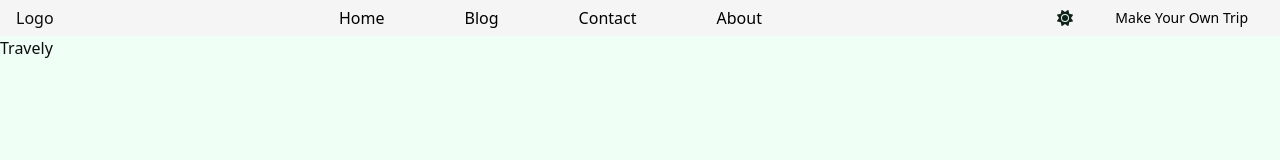
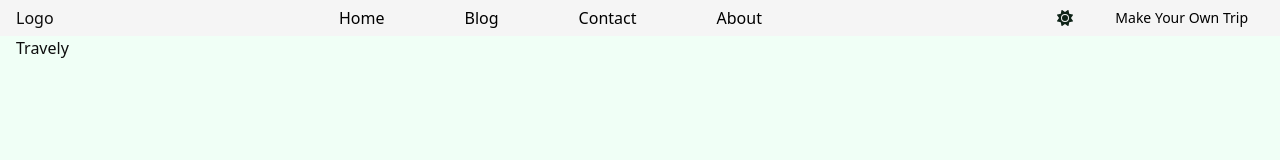
Before and after one commit to chengivan2/onpoint, a Next.js app: page / in a window 1280 px wide. Shown: the top 160 px of the page. Built offline with nearby package versions, Linux system fonts and the light colour scheme.

Commit message:
Moved main to its own component

```diff
--- a/src/app/globals.css
+++ b/src/app/globals.css
@@ -24,6 +24,8 @@
   --darkmodeheaderbgcolor: hsl(144, 41%, 5%);
 }
 
+
+
 html {
   scroll-behavior: smooth;
 }
--- a/src/app/page.tsx
+++ b/src/app/page.tsx
@@ -4,7 +4,7 @@ export default function Home() {
   return (
     <>
     <Header />
-    <main className="relative min-w-[100%]">
+    <main className="relative min-w-[100%] px-[1rem]">
       <h2
       className="text-lightmode-text-color dark:text-darkmode-text-color">Travely</h2>
     </main>
--- /dev/null
+++ b/src/app/rootcomponents/homepagecomponents/main.tsx
@@ -0,0 +1,8 @@
+export default function Main() {
+  return (
+    <main className="relative min-w-[100%] px-[1rem]">
+    <h2
+    className="text-lightmode-text-color dark:text-darkmode-text-color">Travely</h2>
+  </main>
+  )
+}
```
